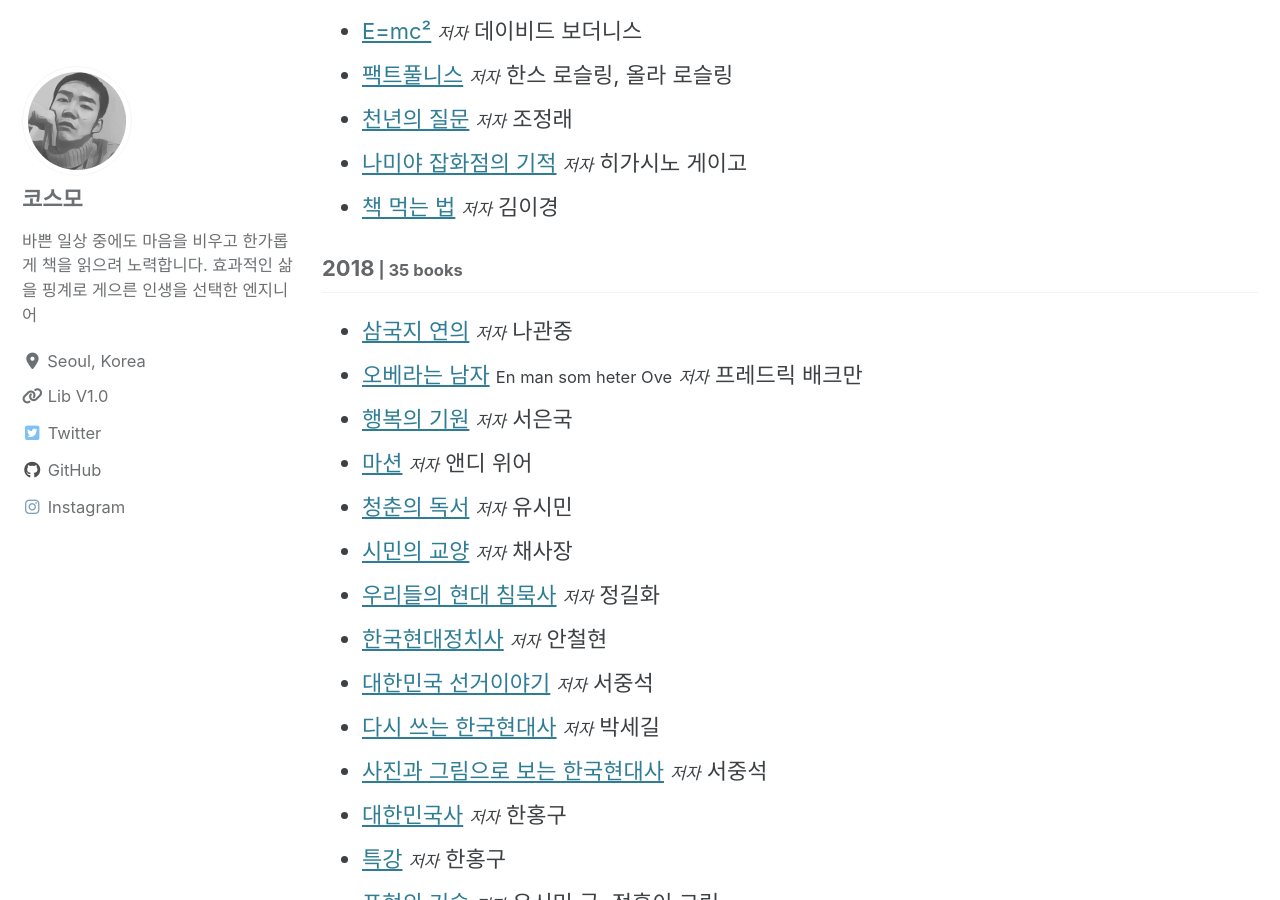
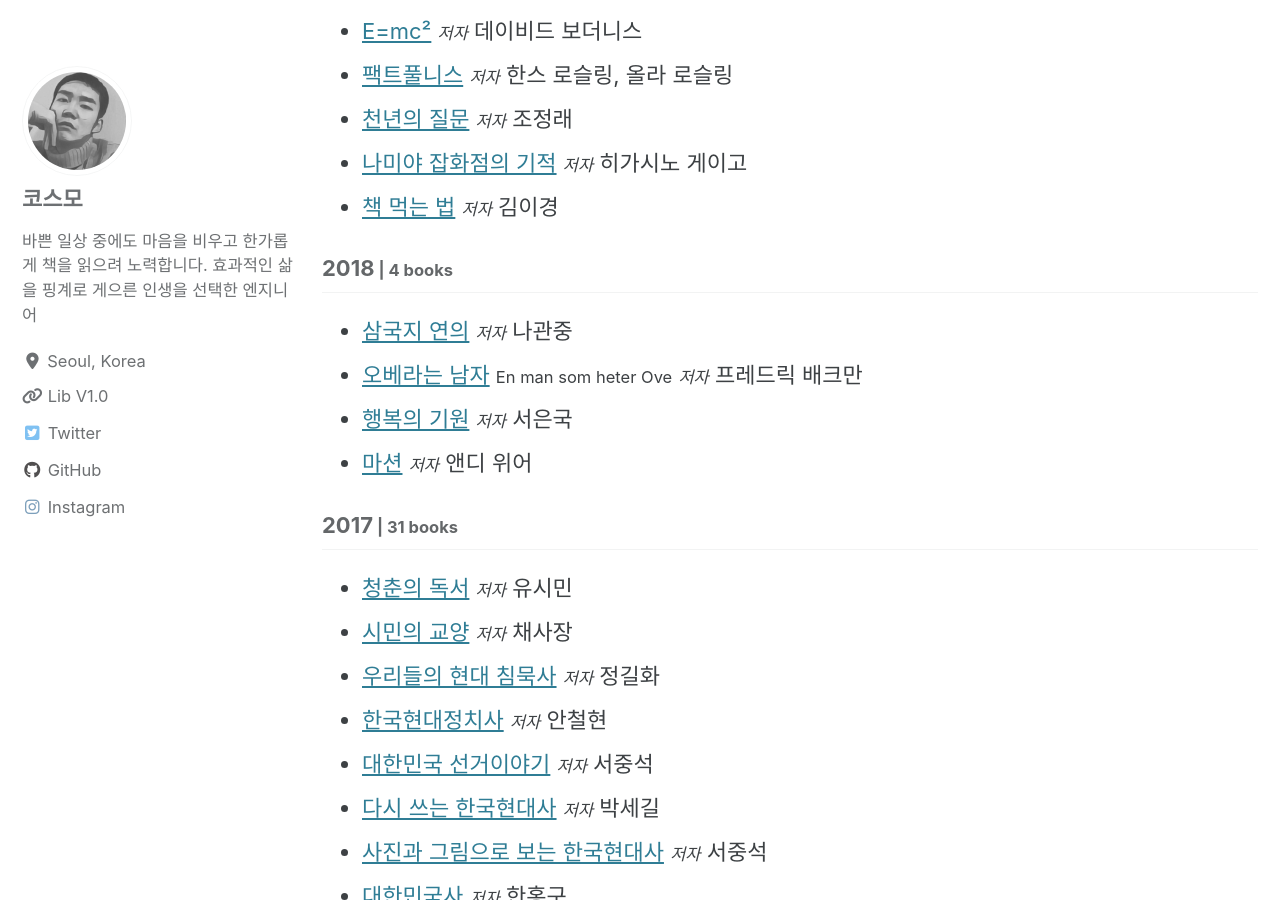
Before and after one commit to deftone2000/cosmo-s-archive, a Jekyll site: the page built from _pages/reading-list.html, in a window 1280 px wide and 900 px high, scrolled down 1973 px. Built offline with Jekyll 4.4.1, drawn with Linux system fonts in a browser that asks for light colours; cached includes are drawn as plain includes; nearby versions of some CDN libraries; comment, search, counter and statistics services are not loaded; a style sheet for code colours, icons or effects is not loaded.

Commit message:
no message

```diff
--- a/_data/reading.yml
+++ b/_data/reading.yml
@@ -449,6 +449,9 @@ list:
         pub_info: 2015.07.31. 전자책 출간
         post_link: /책리뷰/martian/
 
+  - year: "2017"
+    books:
+
       - title: 청춘의 독서
         post_title: 지혜의 목록
         ori_title:
```
